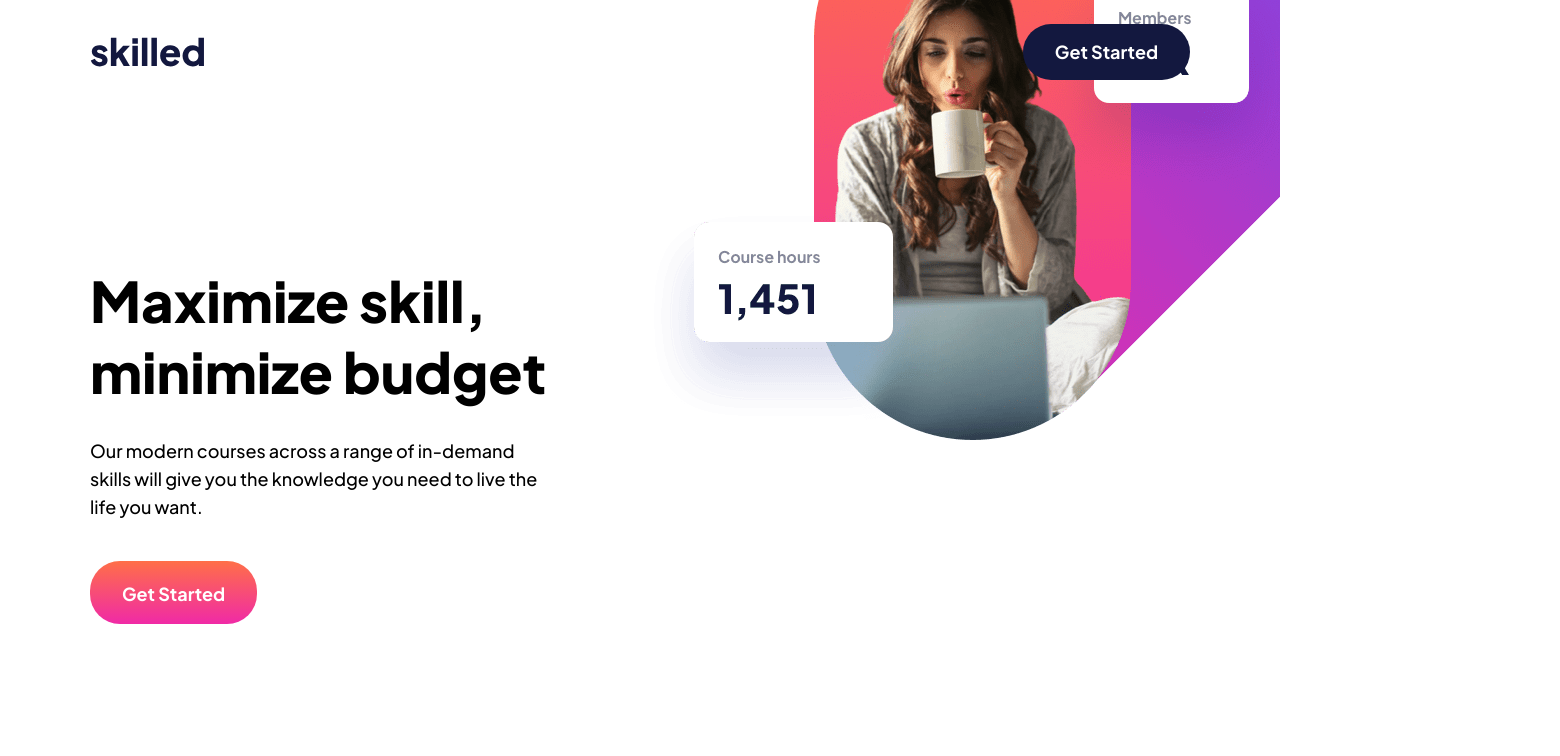
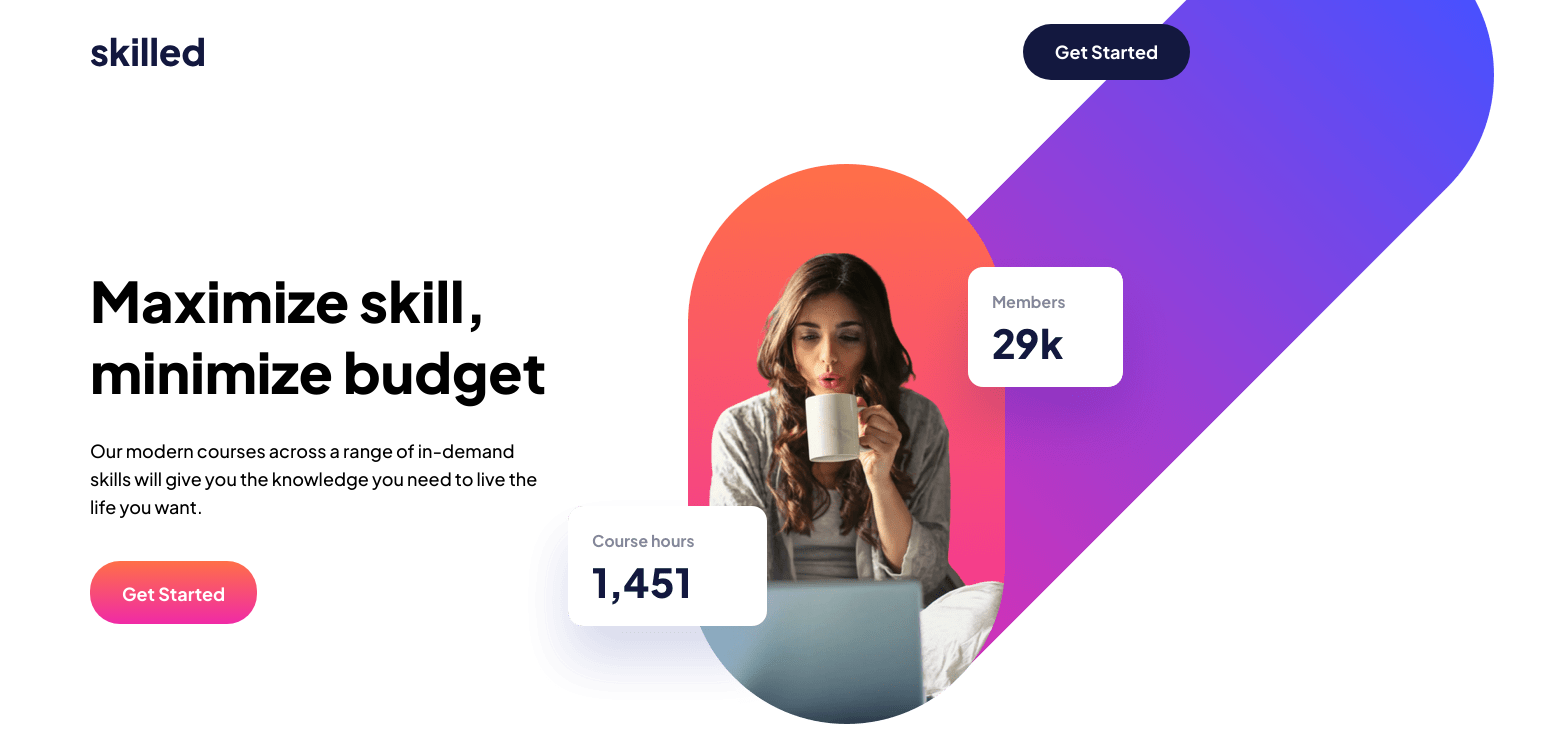
Before and after one commit to Horv-Kitty/skilled-elearning-landing-page, a plain HTML site: page index.html in a window 1280 px wide. Shown: the top 756 px of the page, 1560 px wide, since content can reach past the window. Drawn offline with Linux system fonts and the light colour scheme.

Commit message:
change hero image

```diff
--- a/index.html
+++ b/index.html
@@ -20,7 +20,6 @@
 
 <body>
   <div class="body-container">
-    <div class="hero-images"> </div>
     <header>
 
       <div class="header-container">
@@ -40,11 +39,10 @@
 
       <img src="assets/image-hero-mobile.png" alt="website image" class="hero-mobile-image">
 
-      <!-- <picture>
-        <source media="(max-width:700px)" srcset="assets/image-hero-mobile.png">
+      <picture>
         <source media="(max-width:1150px)" srcset="assets/image-hero-tablet.png">
         <img src="assets/image-hero-desktop.png" alt="website image" class="website-image">
-      </picture>-->
+      </picture>
 
     </header>
     <main>
--- a/style.css
+++ b/style.css
@@ -76,6 +76,10 @@ body {
     margin-top: 185px;
     width: 398px;
     height: auto;
+}
+
+.website-image {
+    max-width: 100%;
 }
 
 /*
@@ -448,14 +452,15 @@ footer {
 }
 
 @media (max-width: 700px) {
-    .hero-images {
-        display: none;
-    }
 
     .hero-mobile-image {
         max-width: 100%;
         display: block;
         margin: 0 auto;
+    }
+
+    .website-image {
+        display: none;
     }
 
     .body-container {
@@ -543,19 +548,15 @@ footer {
 }
 
 @media (min-width: 700px) {
-    div .hero-images {
-        background-image: url('assets/image-hero-tablet.png');
-        background-repeat: no-repeat;
-        background-position: bottom left;
-        position: absolute;
-        top: 0;
-        right: 0;
-        width: 50%;
-        height: 53vh;
-    }
 
     .hero-mobile-image {
         display: none;
+    }
+
+    .website-image {
+        position: absolute;
+        top: -80px;
+        right: -200px;
     }
 
     .body-container {
@@ -665,19 +666,14 @@ footer {
 }
 
 @media (min-width: 1150px) {
-    div .hero-images {
-        background-image: url('assets/image-hero-desktop.png');
-        background-repeat: no-repeat;
-        background-position: bottom left;
-        position: absolute;
-        top: 0;
-        right: 0;
-        width: 50%;
-        height: 63vh;
-    }
 
     .body-container {
         max-width: 1100px;
+    }
+
+    .website-image {
+        top: -150px;
+        right: -280px;
     }
 
     .footer-container {
```
